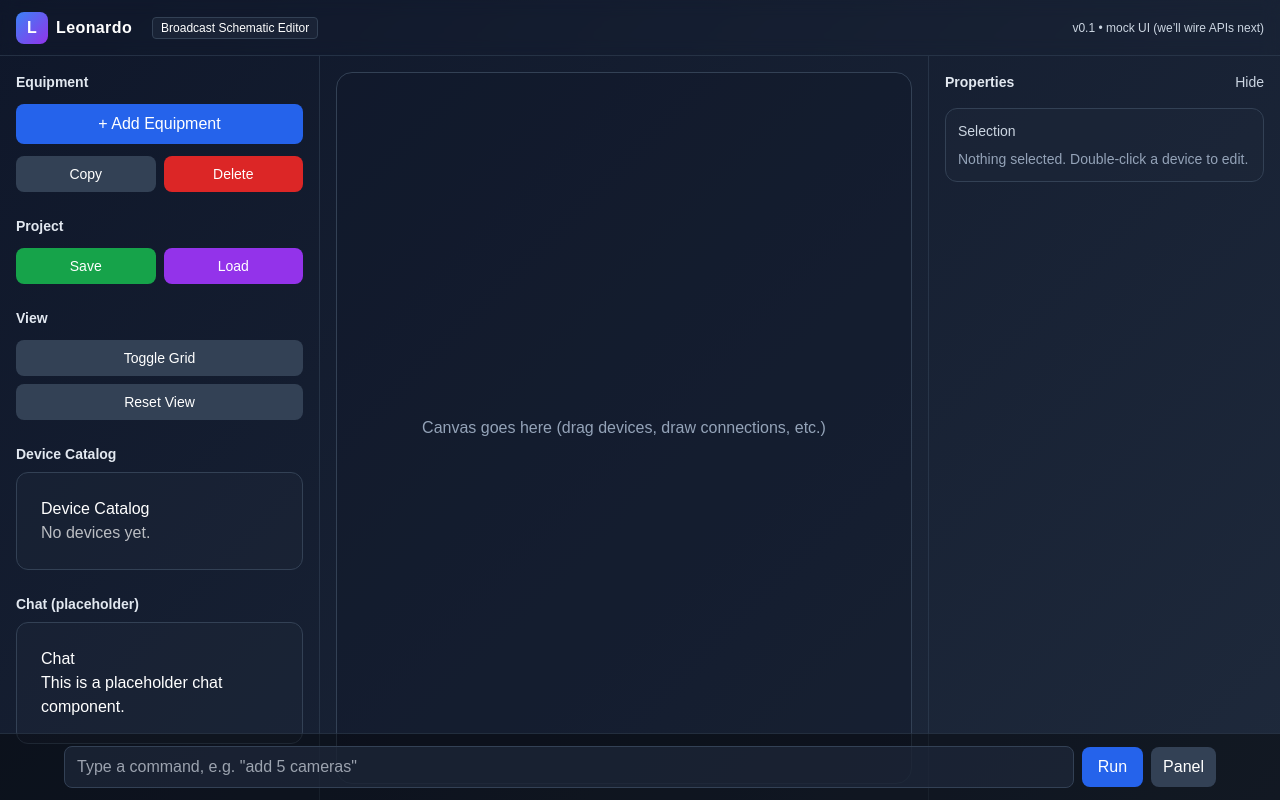
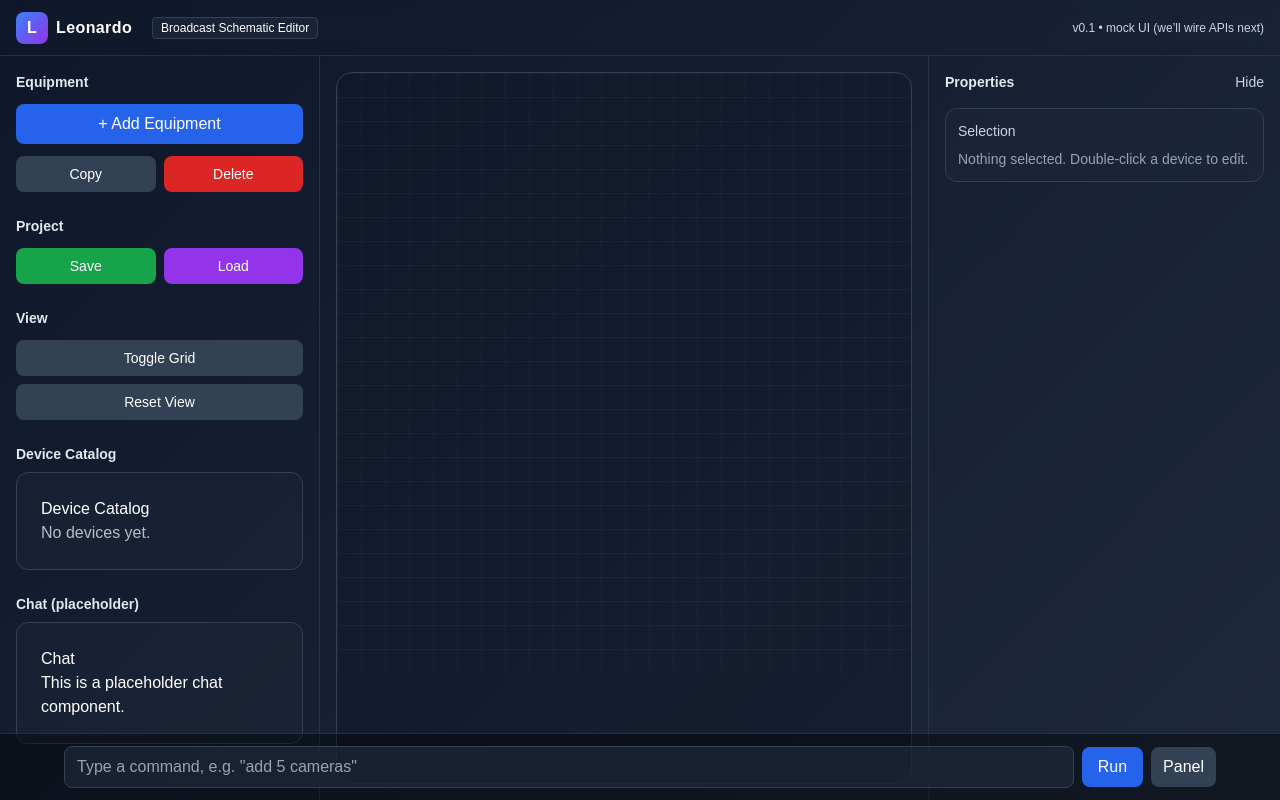
Before and after one commit to kikulik/Leonardo, a React (Vite) app in the folder frontend/: page / in a window 1280 px wide. Built offline with nearby package versions, Linux system fonts and the light colour scheme.

Commit message:
Update App.tsx

```diff
--- a/frontend/src/App.tsx
+++ b/frontend/src/App.tsx
@@ -1,35 +1,35 @@
 import React, { useState } from "react";
 import DeviceCatalog from "./components/DeviceCatalog";
 import Chat from "./components/Chat";
+import { Canvas } from "./components/Canvas";
 import { api } from "./lib/api";
 
 /**
- * Pro UI shell inspired by your LeonardoAI.html:
+ * Pro UI shell:
  * - Dark gradient background
  * - Left tools sidebar
- * - Center canvas area (placeholder for now)
+ * - Center canvas area (renders graph JSON)
  * - Right properties panel (collapsible)
  * - Bottom AI command bar
- * Tailwind is already configured in your project.
  */
 
 export default function App() {
   const [showRightPanel, setShowRightPanel] = useState(true);
   const [aiPrompt, setAiPrompt] = useState("");
+  const [graph, setGraph] = useState<any>(null); // holds { devices, connections? }
 
-  // TODO: wire to your real canvas + state
   const handleRunAi = async () => {
     const prompt = aiPrompt.trim();
     if (!prompt) return;
 
     try {
-      // Call backend /generate via Nginx proxy
+      // Call backend /generate via Nginx proxy (/api/generate)
       const result = await api.generate(prompt);
 
-      // For now, just log the JSON; next step we'll render it.
       console.log("GENERATE result:", result);
+      setGraph(result); // <-- render on canvas
 
-      // Tiny visual confirmation
+      // Tiny confirmation
       alert("Generate OK. Check console for JSON.");
     } catch (err: any) {
       console.error(err);
@@ -40,11 +40,13 @@ export default function App() {
   };
 
   return (
-    <div className="min-h-screen text-white"
+    <div
+      className="min-h-screen text-white"
       style={{
         background:
           "linear-gradient(135deg, rgb(15,23,42) 0%, rgb(30,41,59) 100%)",
-      }}>
+      }}
+    >
       {/* Top bar */}
       <header className="h-14 border-b border-slate-700/60 px-4 flex items-center justify-between backdrop-blur">
         <div className="flex items-center gap-2">
@@ -123,24 +125,18 @@ export default function App() {
         {/* Center canvas */}
         <main className="relative">
           <div className="absolute inset-0">
-            {/* Canvas placeholder box; replace with your real Canvas */}
-            <div className="m-4 h-[calc(100%-2rem)] rounded-2xl border border-slate-700 bg-slate-900/40 grid place-items-center">
-              <div className="text-slate-400">
-                Canvas goes here (drag devices, draw connections, etc.)
-              </div>
-            </div>
+            <Canvas graph={graph} />
           </div>
         </main>
 
         {/* Right properties (collapsible) */}
         <aside
-          className={`border-l border-slate-700/60 p-4 overflow-y-auto transition-all duration-200 ${showRightPanel ? "opacity-100" : "opacity-0 pointer-events-none"
-            }`}
+          className={`border-l border-slate-700/60 p-4 overflow-y-auto transition-all duration-200 ${
+            showRightPanel ? "opacity-100" : "opacity-0 pointer-events-none"
+          }`}
         >
           <div className="flex items-center justify-between mb-4">
-            <h3 className="text-sm font-semibold text-slate-200">
-              Properties
-            </h3>
+            <h3 className="text-sm font-semibold text-slate-200">Properties</h3>
             <button
               onClick={() => setShowRightPanel((v) => !v)}
               className="text-slate-300 hover:text-white text-sm"
```
